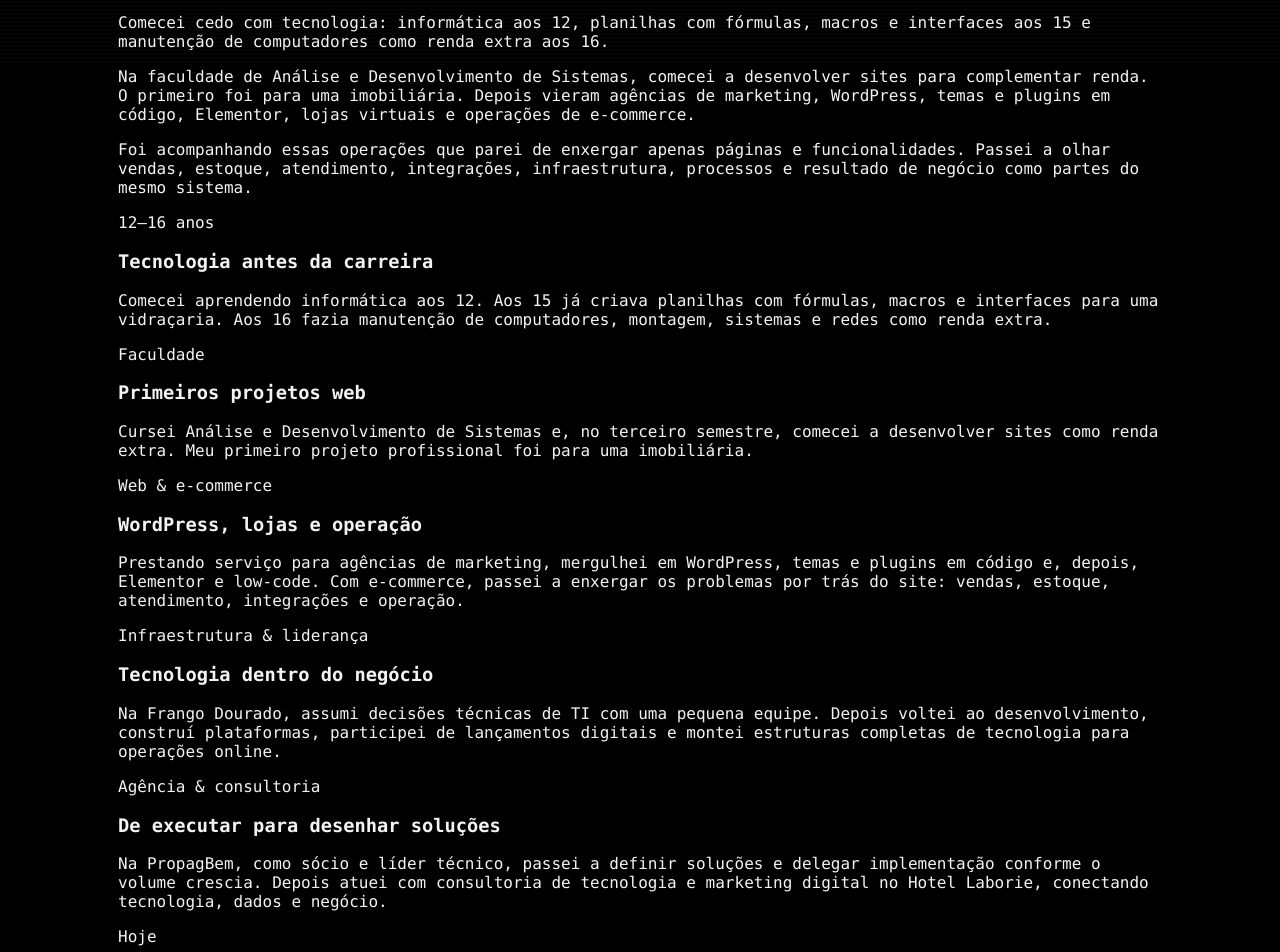
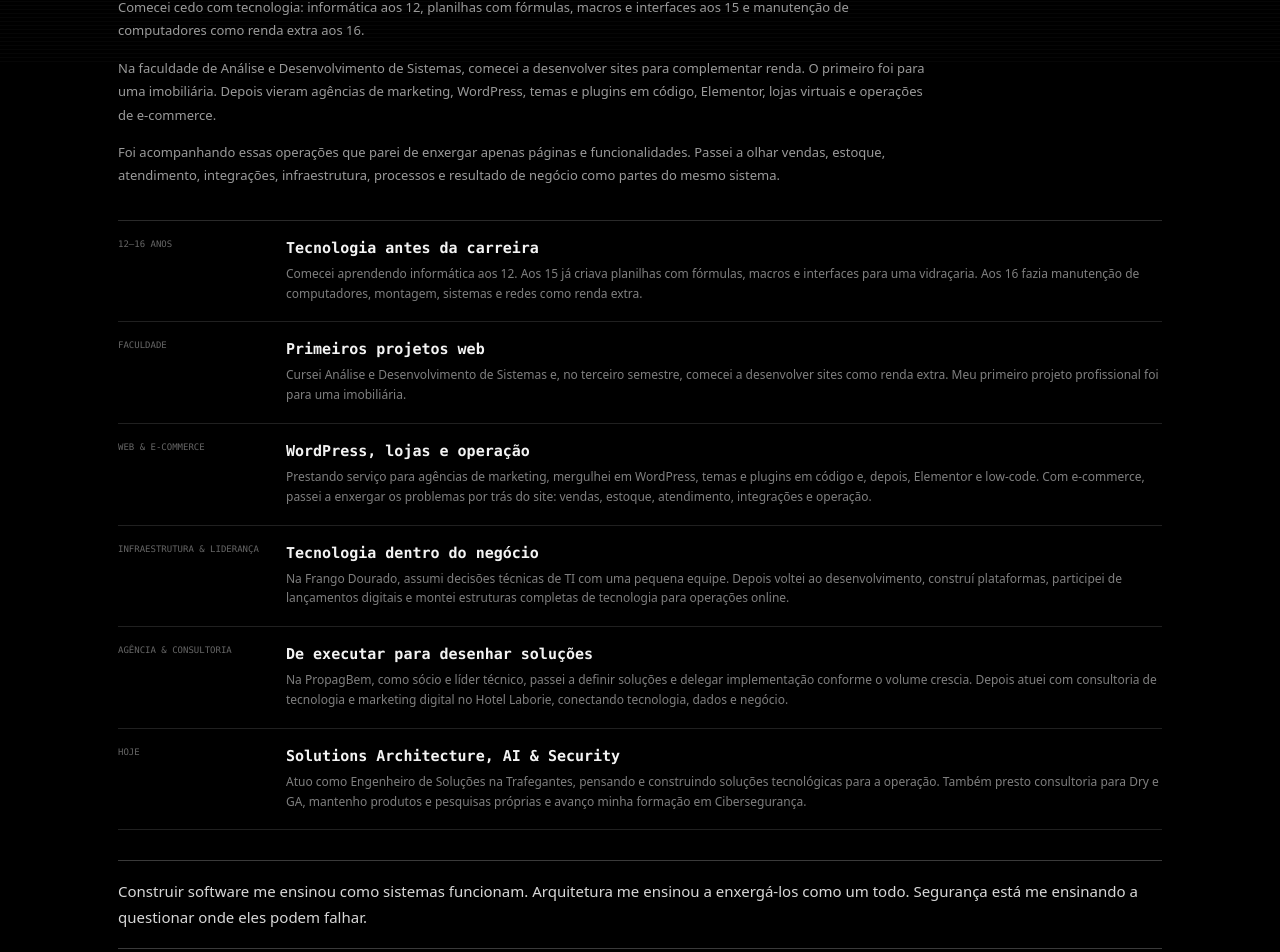
Before and after one commit to guilhermedemorais-dev/guilhermedemorais.dev, a Next.js app: page / in a window 1280 px wide. Shown: the part 735-1687 px from the top of the page. Built offline with nearby package versions, Linux system fonts and the light colour scheme.

Commit message:
style: add portfolio and timeline styles

```diff
--- a/app/globals.css
+++ b/app/globals.css
@@ -26,3 +26,28 @@ a{color:inherit;text-decoration:none}
 
 @media(min-width:701px){:root{--top:46px}.consolebar{padding:0 14px}.brand{font-size:12px}.locale{font-size:11px}.profile{text-align:center;padding:28px 18px 22px}.avatar{width:112px;height:112px;margin:0 auto 16px}.profile h1{font-size:40px;letter-spacing:.11em}.role{font-size:10px}.bio{font-size:13px;margin:12px auto 0}.socials{justify-content:center}.content{padding:24px 18px 44px}h2{font-size:60px}.lead{font-size:14px}.grid2{grid-template-columns:1fr 1fr}.row{grid-template-columns:82px 1fr auto;gap:16px}.thumb{height:56px}}
 @media(prefers-reduced-motion:reduce){*{animation-duration:.001ms!important;animation-iteration-count:1!important;transition-duration:.001ms!important;scroll-behavior:auto!important}.bootScreen{display:none}.siteShell{opacity:1!important;pointer-events:auto!important}.siteShell .reveal{opacity:1!important;transform:none!important}}
+
+.location{margin:8px 0 0;color:#686868;font-size:9px}
+.storyIntro{max-width:820px;margin-bottom:32px}
+.storyIntro p{margin:0 0 14px;color:#9a9a9a;font:13px/1.8 system-ui}
+.timeline{border-top:1px solid #2a2a2a;margin:8px 0 30px}
+.timelineItem{display:grid;grid-template-columns:110px 1fr;gap:18px;padding:18px 0;border-bottom:1px solid #202020}
+.timelineItem>span{font-size:9px;color:#666;text-transform:uppercase}
+.timelineItem h3{margin:0 0 7px;font-size:15px}
+.timelineItem p{margin:0;color:#7f7f7f;font:12px/1.65 system-ui}
+.quoteBlock{margin:26px 0 34px;padding:18px 0;border-top:1px solid #3a3a3a;border-bottom:1px solid #3a3a3a;color:#d8d8d8;font:15px/1.7 system-ui}
+.projectGrid{display:grid;grid-template-columns:1fr;gap:14px;margin-top:26px}
+.projectCard{display:block;border:1px solid #262626;border-radius:10px;overflow:hidden;background:#050505;transition:.2s ease}
+.projectCard:hover{transform:translateY(-3px);border-color:#676767}
+.projectCover{aspect-ratio:16/8;border-bottom:1px solid #222;background:#0d0d0d;display:grid;place-items:center;overflow:hidden;color:#666}
+.projectCover img{width:100%;height:100%;object-fit:cover;display:block;filter:grayscale(1)}
+.projectCard:hover .projectCover img{filter:grayscale(.15)}
+.projectMeta{display:flex;justify-content:space-between;gap:10px;padding:12px 14px 0;color:#666;font-size:8px;text-transform:uppercase}
+.projectCard h3{margin:10px 14px 6px;font-size:17px}
+.projectCard p{margin:0 14px;color:#7d7d7d;font:12px/1.6 system-ui}
+.projectLink{padding:14px;color:#bdbdbd;font-size:10px}
+.emptyState{margin-top:24px;border-top:1px solid #2a2a2a;border-bottom:1px solid #2a2a2a;padding:18px 0;color:#666;font-size:11px}
+.contactLinks{display:flex;flex-wrap:wrap;gap:8px}
+.contactLinks a{border:1px solid #353535;border-radius:7px;padding:9px 11px;font-size:10px;color:#c9c9c9}
+@media(min-width:701px){.projectGrid{grid-template-columns:1fr 1fr}.timelineItem{grid-template-columns:150px 1fr}}
+@media(max-width:560px){.timelineItem{grid-template-columns:1fr;gap:7px}.projectMeta{flex-direction:column}}
```
